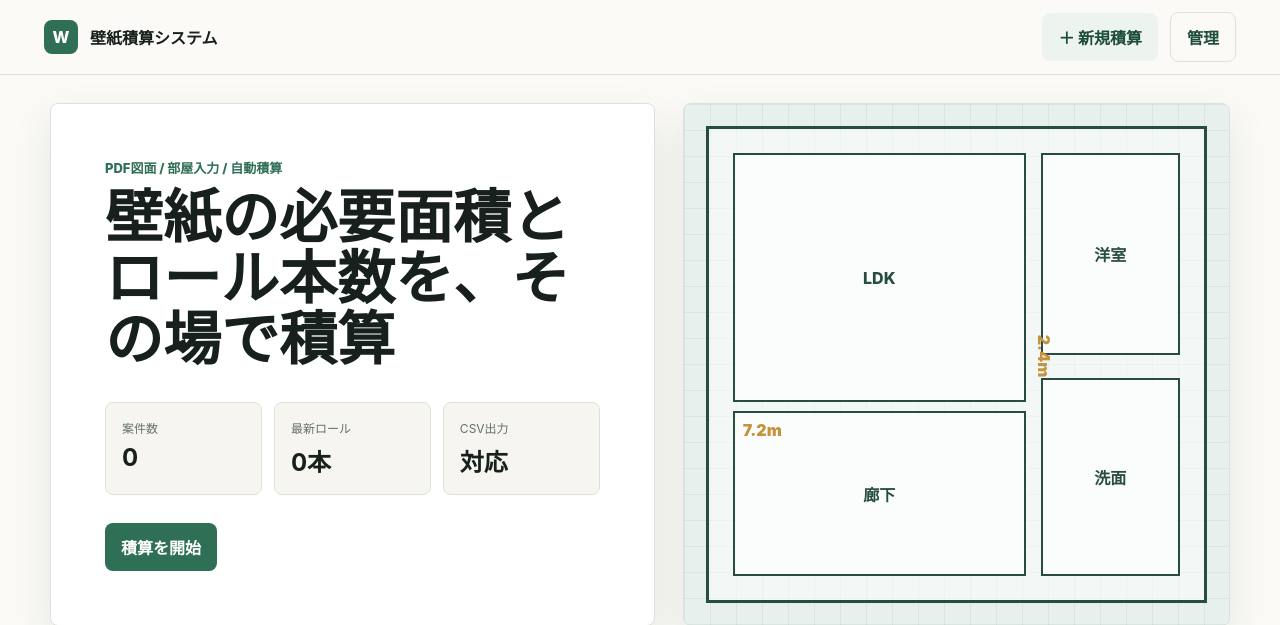
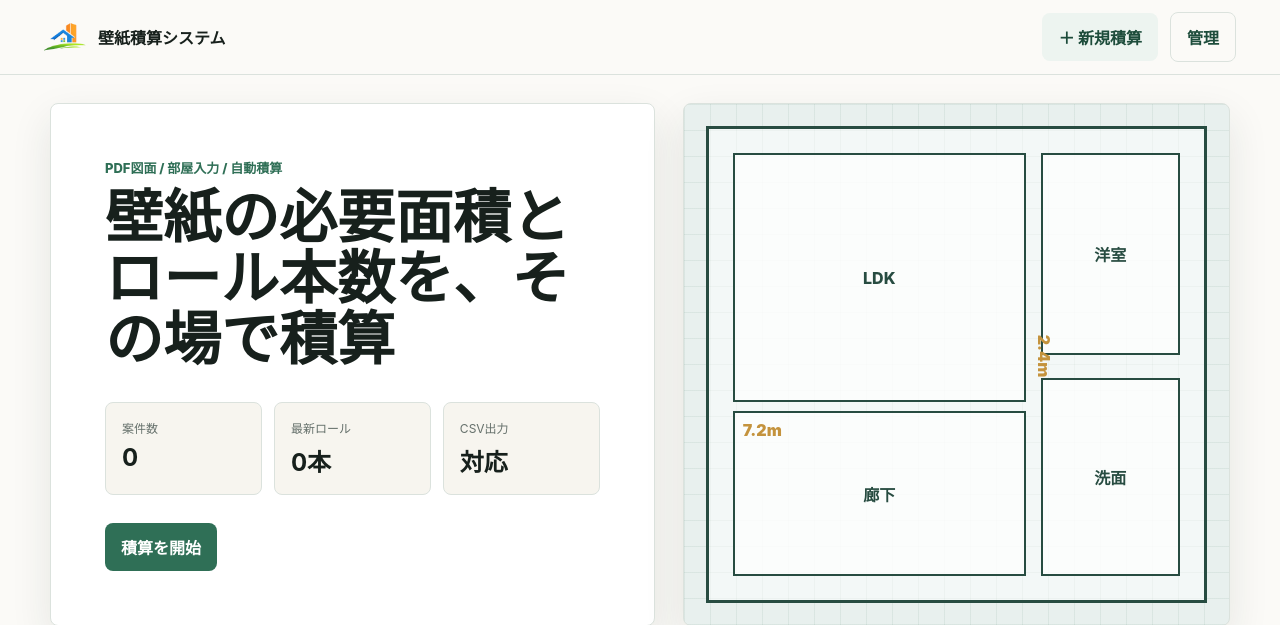
Before and after one commit to masumitachibana4649-creator/Sekisan-Project, a Django app: page / in a window 1280 px wide. Shown: the top 625 px of the page. Run offline with Django 5.2, Linux system fonts and the light colour scheme; data that the repository does not hold is empty.

Commit message:
Add app icon and favicon

```diff
--- a/estimator/static/estimator/styles.css
+++ b/estimator/static/estimator/styles.css
@@ -53,13 +53,11 @@ a { color: inherit; text-decoration: none; }
 }
 
 .brand-mark {
-  width: 34px;
-  height: 34px;
-  display: grid;
-  place-items: center;
-  color: #fff;
-  background: var(--green);
-  border-radius: 8px;
+  width: 42px;
+  height: 42px;
+  display: block;
+  object-fit: contain;
+  flex: 0 0 auto;
 }
 
 main {
--- a/estimator/templates/estimator/base.html
+++ b/estimator/templates/estimator/base.html
@@ -5,12 +5,15 @@
   <meta charset="utf-8">
   <meta name="viewport" content="width=device-width, initial-scale=1">
   <title>{% block title %}壁紙積算システム{% endblock %}</title>
+  <link rel="icon" href="{% static 'estimator/favicon.ico' %}" sizes="any">
+  <link rel="icon" type="image/png" href="{% static 'estimator/favicon.png' %}">
+  <link rel="apple-touch-icon" href="{% static 'estimator/apple-touch-icon.png' %}">
   <link rel="stylesheet" href="{% static 'estimator/styles.css' %}">
 </head>
 <body>
   <header class="topbar">
     <a class="brand" href="{% url 'dashboard' %}">
-      <span class="brand-mark">W</span>
+      <img class="brand-mark" src="{% static 'estimator/brand-icon.png' %}" alt="" width="42" height="42">
       <span>壁紙積算システム</span>
     </a>
     <nav class="top-actions">
```
Also changed, not shown: estimator/static/estimator/apple-touch-icon.png (added), estimator/static/estimator/brand-icon.png (added), estimator/static/estimator/favicon.ico (added), estimator/static/estimator/favicon.png (added).
